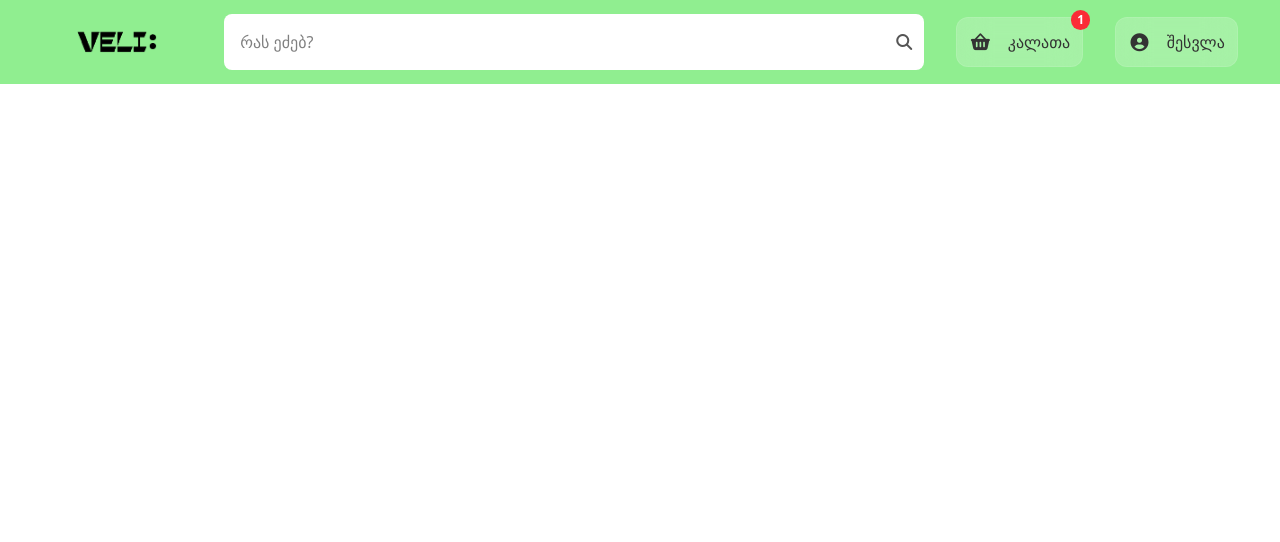
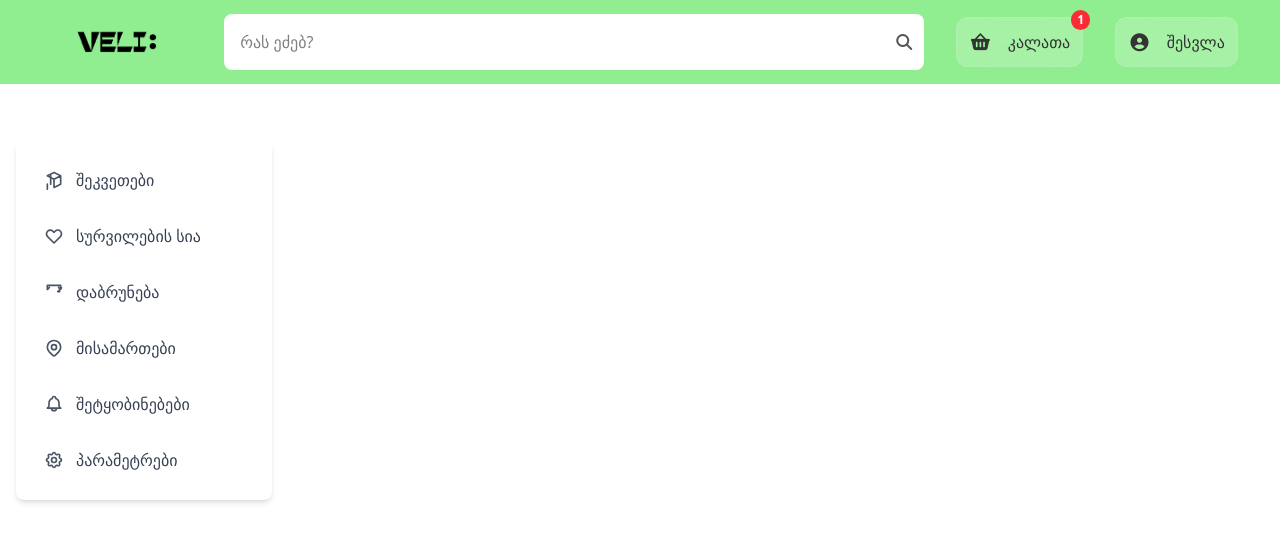
Before and after one commit to PinoqioDOM/E-commerce, a React (Vite) app: page /user in a window 1280 px wide. Shown: the top 542 px of the page. Built offline with nearby package versions, Linux system fonts and the light colour scheme; a web font is replaced by a local one.

Commit message:
User Page With Components

```diff
--- /dev/null
+++ b/src/components/UserAddress.jsx
@@ -0,0 +1,12 @@
+import React from 'react';
+
+const UserAddress = () => {
+  return (
+    <div className="flex-1 p-8 bg-white rounded-lg shadow-md">
+      <h2 className="text-2xl font-bold mb-6">მისამართები</h2>
+      <p>აქ იქნება თქვენი შენახული მისამართები.</p>
+    </div>
+  );
+};
+
+export default UserAddress;
--- /dev/null
+++ b/src/components/UserNotifications.jsx
@@ -0,0 +1,12 @@
+import React from 'react';
+
+const UserNotifications = () => {
+  return (
+    <div className="flex-1 p-8 bg-white rounded-lg shadow-md">
+      <h2 className="text-2xl font-bold mb-6">შეტყობინებები</h2>
+      <p>აქ იქნება თქვენი შეტყობინებების სია.</p>
+    </div>
+  );
+};
+
+export default UserNotifications;
--- /dev/null
+++ b/src/components/UserOrders.jsx
@@ -0,0 +1,12 @@
+import React from 'react';
+
+const UserOrders = () => {
+  return (
+    <div className="flex-1 p-8 bg-white rounded-lg shadow-md">
+      <h2 className="text-2xl font-bold mb-6">შეკვეთები</h2>
+      <p>აქ იქნება თქვენი შეკვეთების სია.</p>
+    </div>
+  );
+};
+
+export default UserOrders;
--- /dev/null
+++ b/src/components/UserReturns.jsx
@@ -0,0 +1,12 @@
+import React from 'react';
+
+const UserReturns = () => {
+  return (
+    <div className="flex-1 p-8 bg-white rounded-lg shadow-md">
+      <h2 className="text-2xl font-bold mb-6">დაბრუნება</h2>
+      <p>აქ იქნება თქვენი დაბრუნებული პროდუქტები.</p>
+    </div>
+  );
+};
+
+export default UserReturns;
--- /dev/null
+++ b/src/components/UserSettings.jsx
@@ -0,0 +1,36 @@
+import React from 'react';
+
+const UserSettings = () => {
+  return (
+    <div className="flex-1 p-8 bg-white rounded-lg shadow-md">
+      <h2 className="text-2xl font-bold mb-6">პარამეტრები</h2>
+      <div className="flex space-x-4 mb-6">
+        <button className="px-4 py-2 bg-gray-200 rounded-full text-sm font-semibold hover:bg-gray-300">პაროლის შეცვლა</button>
+        <button className="px-4 py-2 bg-gray-200 rounded-full text-sm font-semibold hover:bg-gray-300">პირადი მონაცემები</button>
+      </div>
+
+      <div className="space-y-4">
+        <div>
+          <label className="block text-sm font-medium text-gray-700">ელ. ფოსტა</label>
+          <p className="mt-1 text-gray-900">alxanixhvili1995@gmail.ru</p>
+        </div>
+        <div className="flex justify-between items-center border-t pt-4">
+          <div>
+            <label className="block text-sm font-medium text-gray-700">სახელი, გვარი</label>
+            <p className="mt-1 text-gray-900">Tornike Alxanixhvili</p>
+          </div>
+          <button className="text-sm font-medium text-green-600 hover:underline">შეცვლა</button>
+        </div>
+        <div className="flex justify-between items-center border-t pt-4">
+          <div>
+            <label className="block text-sm font-medium text-gray-700">მობილურის ნომერი</label>
+            <p className="mt-1 text-gray-900">არ არის მითითებული</p>
+          </div>
+          <button className="text-sm font-medium text-green-600 hover:underline">შეცვლა</button>
+        </div>
+      </div>
+    </div>
+  );
+};
+
+export default UserSettings;
--- /dev/null
+++ b/src/components/UserSideBar.jsx
@@ -0,0 +1,71 @@
+import React from 'react';
+import { Link, useLocation } from 'react-router-dom';
+
+const UserSideBar = () => {
+  const location = useLocation();
+
+  const getLinkClass = (path) => {
+    return `flex items-center gap-3 p-3 rounded-lg transition-colors ${
+      location.pathname === path ? 'bg-gray-100 font-bold text-gray-800' : 'hover:bg-gray-100 text-gray-700'
+    }`;
+  };
+
+  return (
+    <nav className="p-4 w-64 bg-white rounded-lg shadow-md">
+      <ul className="space-y-2">
+        <li>
+          <Link to="/user/orders" className={getLinkClass('/user/orders')}>
+            <svg xmlns="http://www.w3.org/2000/svg" className="h-5 w-5 text-gray-600" fill="none" viewBox="0 0 24 24" stroke="currentColor" strokeWidth={2}>
+              <path strokeLinecap="round" strokeLinejoin="round" d="M20 7l-8-4-8 4m16 0l-8 4m8-4v10l-8 4m0-10L4 7m8 4v10m-8-4v6m4-6V6" />
+            </svg>
+            <span>შეკვეთები</span>
+          </Link>
+        </li>
+        <li>
+          <Link to="/user/wishlist" className={getLinkClass('/user/wishlist')}>
+            <svg xmlns="http://www.w3.org/2000/svg" className="h-5 w-5 text-gray-600" fill="none" viewBox="0 0 24 24" stroke="currentColor" strokeWidth={2}>
+              <path strokeLinecap="round" strokeLinejoin="round" d="M4.318 6.318a4.5 4.5 0 000 6.364L12 20.364l7.682-7.682a4.5 4.5 0 00-6.364-6.364L12 7.636l-1.318-1.318a4.5 4.5 0 00-6.364 0z" />
+            </svg>
+            <span>სურვილების სია</span>
+          </Link>
+        </li>
+        <li>
+          <Link to="/user/returns" className={getLinkClass('/user/returns')}>
+            <svg xmlns="http://www.w3.org/2000/svg" className="h-5 w-5 text-gray-600" fill="none" viewBox="0 0 24 24" stroke="currentColor" strokeWidth={2}>
+              <path strokeLinecap="round" strokeLinejoin="round" d="M4 4v5h.582m15.418 0H20v-5m0 0H4m16 5l-2.5-2.5M4 9l2.5-2.5m10 5l4.5-4.5m-4.5 4.5H19" />
+            </svg>
+            <span>დაბრუნება</span>
+          </Link>
+        </li>
+        <li>
+          <Link to="/user/address" className={getLinkClass('/user/address')}>
+            <svg xmlns="http://www.w3.org/2000/svg" className="h-5 w-5 text-gray-600" fill="none" viewBox="0 0 24 24" stroke="currentColor" strokeWidth={2}>
+              <path strokeLinecap="round" strokeLinejoin="round" d="M17.657 16.657L13.414 20.9a1.998 1.998 0 01-2.827 0l-4.244-4.243a8 8 0 1111.314 0z" />
+              <path strokeLinecap="round" strokeLinejoin="round" d="M15 11a3 3 0 11-6 0 3 3 0 016 0z" />
+            </svg>
+            <span>მისამართები</span>
+          </Link>
+        </li>
+        <li>
+          <Link to="/user/notifications" className={getLinkClass('/user/notifications')}>
+            <svg xmlns="http://www.w3.org/2000/svg" className="h-5 w-5 text-gray-600" fill="none" viewBox="0 0 24 24" stroke="currentColor" strokeWidth={2}>
+              <path strokeLinecap="round" strokeLinejoin="round" d="M15 17h5l-1.405-1.405A2.032 2.032 0 0118 14.158V11a6.002 6.002 0 00-4-5.659V5a2 2 0 10-4 0v.341C7.67 6.165 6 8.388 6 11v3.159c0 .538-.214 1.055-.595 1.436L4 17h5m6 0a3 3 0 11-6 0m6 0H9" />
+            </svg>
+            <span>შეტყობინებები</span>
+          </Link>
+        </li>
+        <li>
+          <Link to="/user/settings" className={getLinkClass('/user/settings')}>
+            <svg xmlns="http://www.w3.org/2000/svg" className="h-5 w-5 text-gray-600" fill="none" viewBox="0 0 24 24" stroke="currentColor" strokeWidth={2}>
+              <path strokeLinecap="round" strokeLinejoin="round" d="M10.325 4.317c.426-1.756 2.924-1.756 3.35 0a1.724 1.724 0 002.573 1.066c1.543-.94 3.31.826 2.37 2.37a1.724 1.724 0 001.065 2.572c1.756.426 1.756 2.924 0 3.35a1.724 1.724 0 00-1.066 2.573c.94 1.543-.826 3.31-2.37 2.37a1.724 1.724 0 00-2.572 1.065c-.426 1.756-2.924 1.756-3.35 0a1.724 1.724 0 00-2.573-1.066c-1.543.94-3.31-.826-2.37-2.37a1.724 1.724 0 00-1.065-2.572c-1.756-.426-1.756-2.924 0-3.35a1.724 1.724 0 001.066-2.573c-.94-1.543.826-3.31 2.37-2.37.996.608 2.296.07 2.572-1.065z" />
+              <path strokeLinecap="round" strokeLinejoin="round" d="M15 12a3 3 0 11-6 0 3 3 0 016 0z" />
+            </svg>
+            <span>პარამეტრები</span>
+          </Link>
+        </li>
+      </ul>
+    </nav>
+  );
+};
+
+export default UserSideBar;
--- /dev/null
+++ b/src/components/UserWishlist.jsx
@@ -0,0 +1,12 @@
+import React from 'react';
+
+const UserWishlist = () => {
+  return (
+    <div className="flex-1 p-8 bg-white rounded-lg shadow-md">
+      <h2 className="text-2xl font-bold mb-6">სურვილების სია</h2>
+      <p>აქ იქნება თქვენი სურვილების სია.</p>
+    </div>
+  );
+};
+
+export default UserWishlist;
--- a/src/pages/UserPage.jsx
+++ b/src/pages/UserPage.jsx
@@ -1,11 +1,15 @@
-import React from 'react'
+import React from 'react';
+import { Outlet } from 'react-router-dom';
+import UserSidebar from '../components/UserSideBar'
 
 const UserPage = () => {
   return (
-    <div>
+    <div className="flex max-w-7xl mx-auto p-4 gap-8 mt-10">
+      <UserSidebar />
 
+      <Outlet />
     </div>
-  )
-}
+  );
+};
 
-export default UserPage
+export default UserPage;
```
